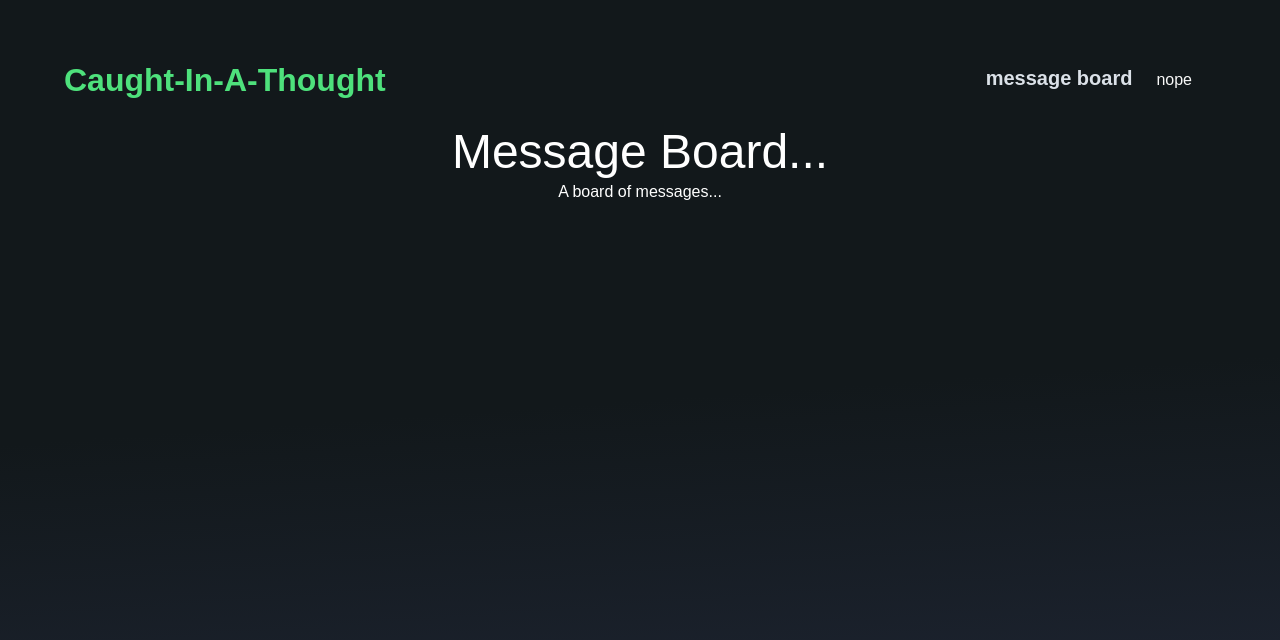
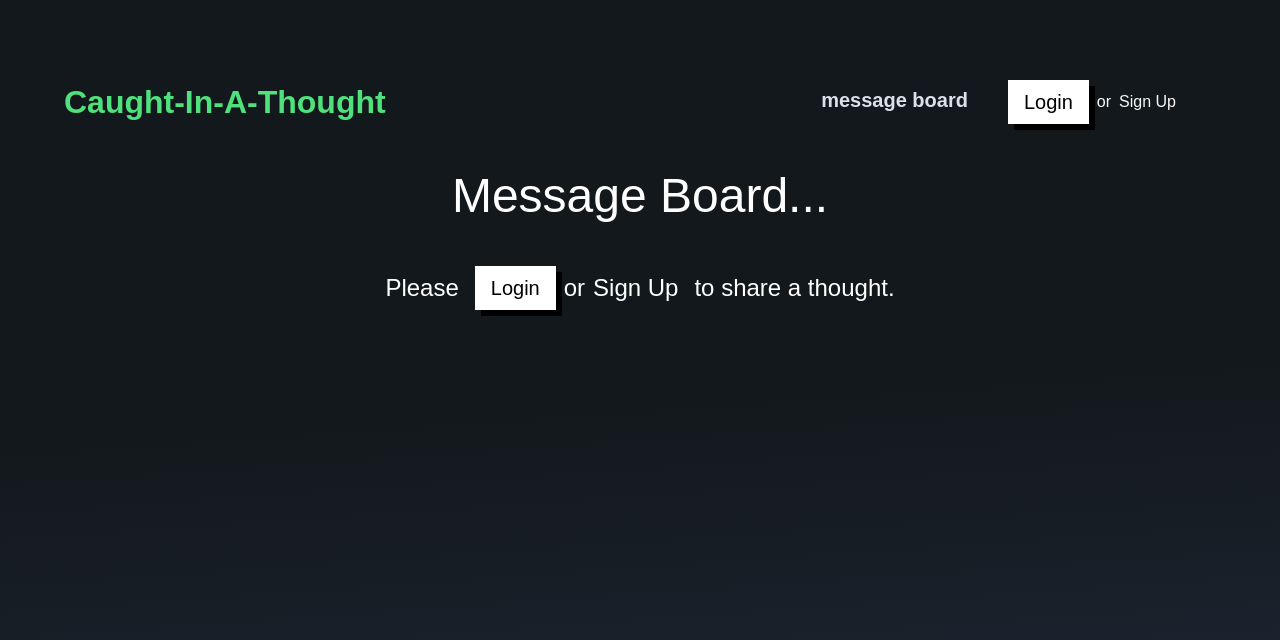
Before and after one commit to nate-hunter/caught-in-a-thought-supa, a React (Vite) app: page / in a window 1280 px wide. Shown: the top 640 px of the page. Built offline with nearby package versions, Linux system fonts and the light colour scheme; no server answers; a web font is replaced by a local one.

Commit message:
implemented user login + signup and rendering auth components

```diff
--- /dev/null
+++ b/src/Login.tsx
@@ -0,0 +1,70 @@
+import { Auth } from '@supabase/auth-ui-react';
+import { ThemeSupa } from '@supabase/auth-ui-shared';
+import { useContext, useEffect, useState } from 'react';
+
+import { supaClient } from './supa-client';
+
+import { UserContext } from './App';
+import { Dialog } from './Dialog';
+
+export const Login = () => {
+  const [showModal, setShowModal] = useState(false);
+  const [authMode, setAuthMode] = useState<'sign_in' | 'sign_up'>('sign_in');
+  const { session } = useContext(UserContext);
+
+  useEffect(() => {
+    if (session?.user) {
+      setShowModal(false);
+    }
+  }, [session]);
+
+  return (
+    <>
+      <div className="flex m-4 place-items-center">
+        <button
+          className="login-button"
+          onClick={() => {
+            setShowModal(true);
+            setAuthMode('sign_in');
+          }}
+        >
+          Login
+        </button>{' '}
+        <span className="p-2"> or </span>{' '}
+        <button
+          onClick={() => {
+            setShowModal(true);
+            setAuthMode('sign_up');
+          }}
+        >
+          Sign Up
+        </button>
+      </div>
+
+      <Dialog
+        open={showModal}
+        dialogStateChange={(open) => setShowModal(open)}
+        contents={
+          <>
+            {
+              <Auth
+                supabaseClient={supaClient}
+                view={authMode}
+                appearance={{
+                  theme: ThemeSupa,
+                  className: {
+                    container: 'login-form-container',
+                    label: 'login-form-label',
+                    button: 'login-form-button',
+                    input: 'login-form-input',
+                  },
+                }}
+                // providers={['google']}
+              />
+            }
+          </>
+        }
+      />
+    </>
+  );
+};
--- a/src/MessageBoard.tsx
+++ b/src/MessageBoard.tsx
@@ -1,12 +1,26 @@
+import { useContext } from 'react';
 import { Link, Outlet } from 'react-router-dom';
 
+import { UserContext } from './App';
+import { Login } from './Login';
+
 export const MessageBoard = () => {
+  const userProfile = useContext(UserContext);
+
   return (
     <div className="message-board-container">
       <Link to="/1">
         <h2 className="message-board-header-link">Message Board...</h2>
-        <p>A board of messages...</p>
       </Link>
+
+      {userProfile.session ? (
+        <></>
+      ) : (
+        <h2 className="message-board-login-message" data-e2e="message-board-login">
+          Please <Login /> to share a thought.
+        </h2>
+      )}
+
       <Outlet />
     </div>
   );
--- a/src/NavBar.tsx
+++ b/src/NavBar.tsx
@@ -1,6 +1,9 @@
 import { useContext } from 'react';
 import { Link } from 'react-router-dom';
+
 import { UserContext } from './App';
+import { Login } from './Login';
+import { UserMenu } from './UserMenu';
 
 export const NavBar = () => {
   const { session } = useContext(UserContext);
@@ -26,7 +29,7 @@ export const NavBar = () => {
               message board
             </Link>
           </li>
-          <li className="nav-auth-item">{session?.user ? 'user' : 'nope'}</li>
+          <li className="nav-auth-item">{session?.user ? <UserMenu /> : <Login />}</li>
         </ul>
       </nav>
     </>
--- /dev/null
+++ b/src/UserMenu.tsx
@@ -0,0 +1,20 @@
+import { useContext } from 'react';
+
+import { supaClient } from './supa-client';
+
+import { UserContext } from './App';
+
+export const UserMenu = () => {
+  const { profile } = useContext(UserContext);
+
+  return (
+    <>
+      <div className="flex flex-col">
+        <h2>Welcome {profile?.username || 'panda'}</h2>
+        <button onClick={() => supaClient.auth.signOut()} className="user-menu-logout-button">
+          Logout
+        </button>
+      </div>
+    </>
+  );
+};
```
